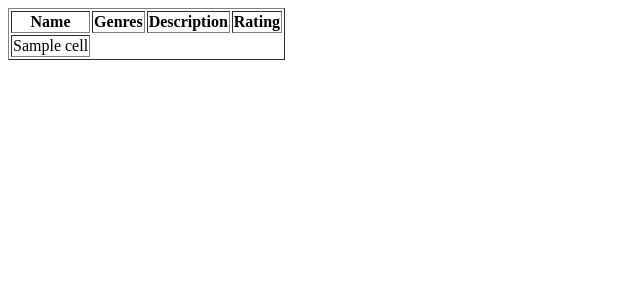
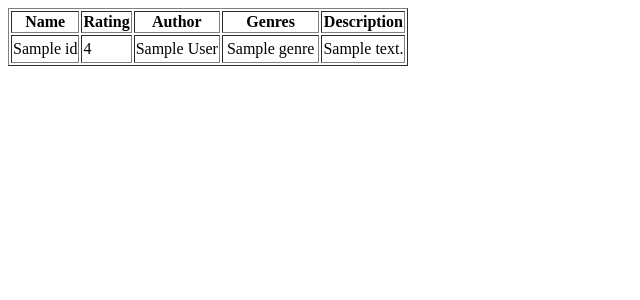
Before and after one commit to wobuchiroubao/novel_website, a Flask app: template templates/novels_list.html in a window 1280 px wide. Shown: the top 300 px of the page, without its empty margins (0-640 px from the left). Run offline with Flask 2, Linux system fonts and the light colour scheme; the template is opened without the code that fills it: most values are stand-ins (such as "Sample title", 1, 10 or a date in 2020); some libraries are stand-ins or nearby versions.

Commit message:
Changed novels_list output: added author + genres

```diff
--- a/app.py
+++ b/app.py
@@ -42,12 +42,20 @@ def novels_list():
     recs = cur.fetchall()
     novel_ids = []
     data = []
+    cur_gen = dbc.cursor()
     for rec in recs:
         cur.execute(
-            'SELECT name, description, rating FROM "novel" WHERE id = %s ORDER BY rating DESC, name',
+            'SELECT name, rating, id_user AS author, description FROM "novel" \
+            WHERE id = %s ORDER BY rating DESC, name',
             [rec['id']]
         )
-        data.append(cur.fetchone())
+        cur_gen.execute(
+            'SELECT id_genre, genre FROM "genre_aux" \
+            JOIN "genre" ON "genre_aux".id_genre = "genre".id \
+            WHERE id_novel = %s ORDER BY genre',
+            [rec['id']]
+        )
+        data.append((cur.fetchone(), cur_gen.fetchall()))
     return render_template('novels_list.html', data=data)
 
 @app.route('/register', methods=['GET', 'POST'])
--- a/templates/novels_list.html
+++ b/templates/novels_list.html
@@ -6,17 +6,30 @@
       <thead>
         <tr>
           <th>Name</th>
+          <th>Rating</th>
+          <th>Author</th>
           <th>Genres</th>
           <th>Description</th>
-          <th>Rating</th>
         </tr>
       </thead>
       <tbody>
         {% for row in data %}
         <tr>
-          {% for cell in row %}
-          <td>{{ cell }}</td>
-          {% endfor %}
+          <td>{{ row[0]['name'] }}</td>
+          <td>{{ row[0]['rating'] }}</td>
+          <td>{{ row[0]['author'] }}</td>
+          <td>
+            <table>
+              <thead>
+              </thead>
+              <tbody>
+                {% for genre in row[1] %}
+                  <tr><td>{{ genre['genre'] }}</td></tr>
+                {% endfor %}
+              </tbody>
+            </table>
+          </td>
+          <td>{{ row[0]['description'] }}</td>
         </tr>
         {% endfor %}
       </tbody>
```
